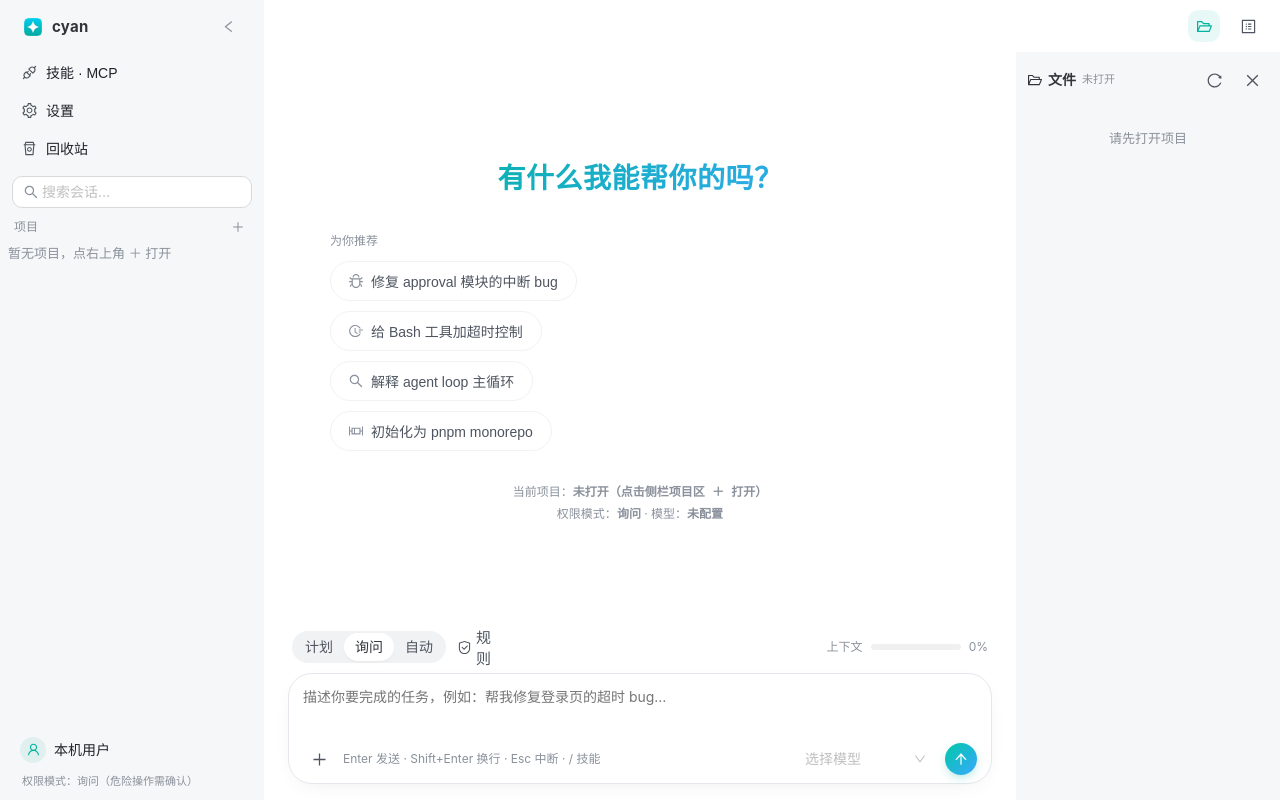
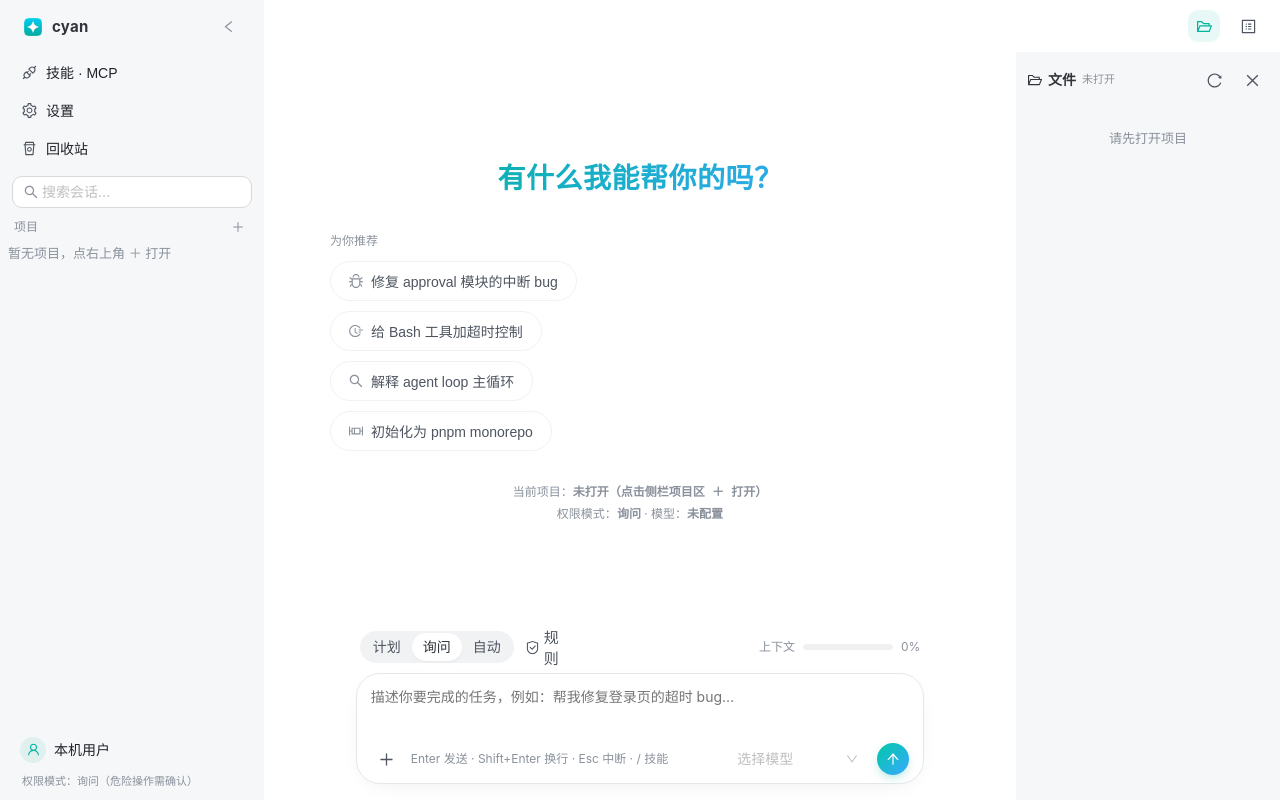
Before and after one commit to cyan-daimao/cyan, a React (Vite) app in the folder app/: page /#/chat in a window 1280 px wide. Built offline with nearby package versions, Linux system fonts and the light colour scheme.

Commit message:
style(chat): 聊天区改百分比宽度，窗口放大时按比例扩展
- chat-inner / input-box / plan-banner 由固定 860px 改为 82% 宽、1280px 上限
- 小屏行为不变（82% < 原 860px 拐点），超宽屏保留可读性上限

```diff
--- a/app/src/styles.css
+++ b/app/src/styles.css
@@ -535,13 +535,13 @@ pre {
 }
 
 .chat-inner {
-  max-width: 860px;
+  width: 82%;
+  max-width: 1280px;
   margin: 0 auto;
   padding: 24px;
   display: flex;
   flex-direction: column;
   gap: 16px;
-  width: 100%;
 }
 
 /* ============ 空状态 ============ */
@@ -1039,7 +1039,8 @@ pre {
 }
 
 .plan-banner {
-  max-width: 860px;
+  width: 82%;
+  max-width: 1280px;
   margin: 0 auto 10px;
   padding: 8px 14px;
   border: 1px solid rgba(0, 179, 158, 0.3);
@@ -1053,7 +1054,8 @@ pre {
 }
 
 .input-box {
-  max-width: 860px;
+  width: 82%;
+  max-width: 1280px;
   margin: 0 auto;
   padding: 0 24px;
 }
```
